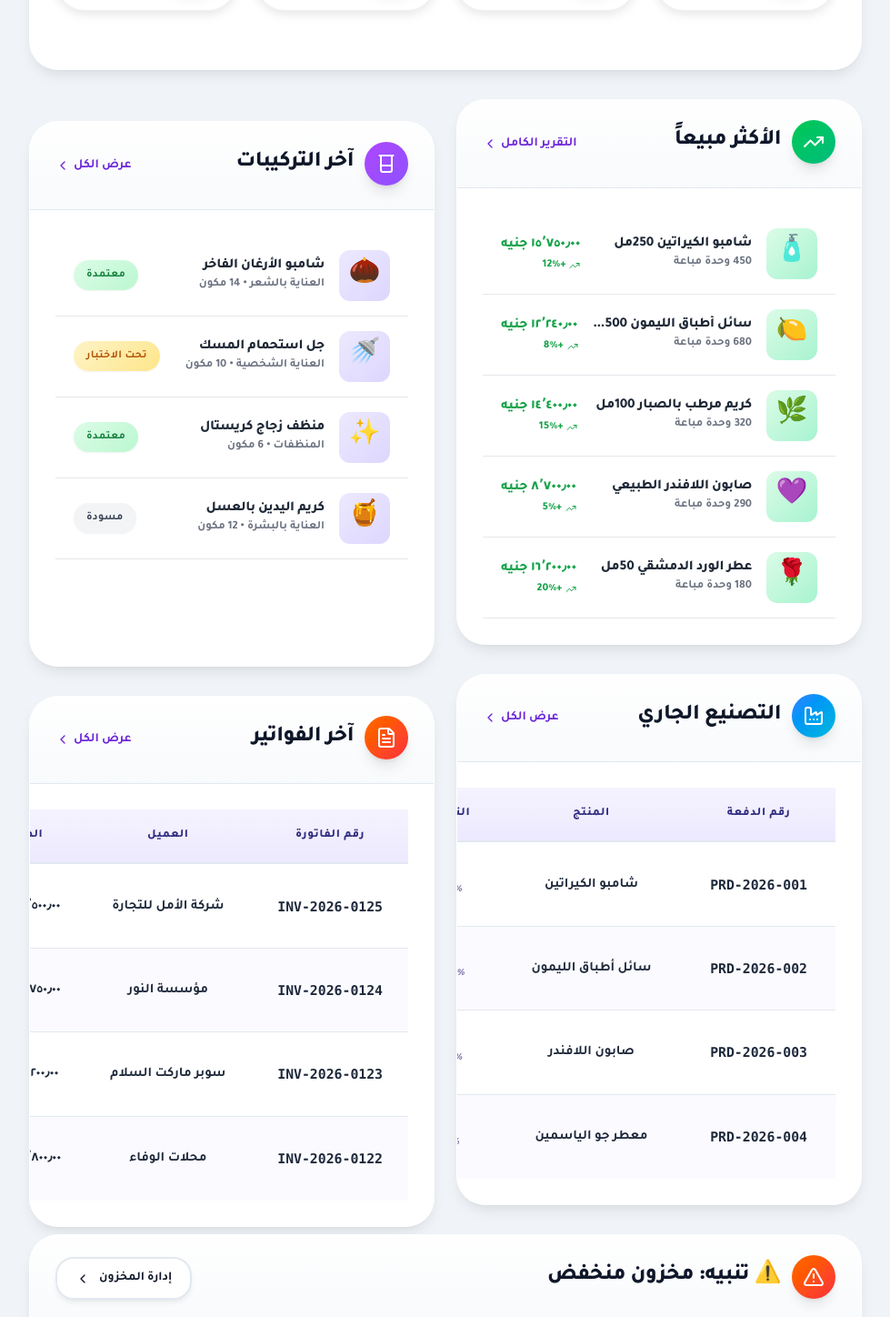
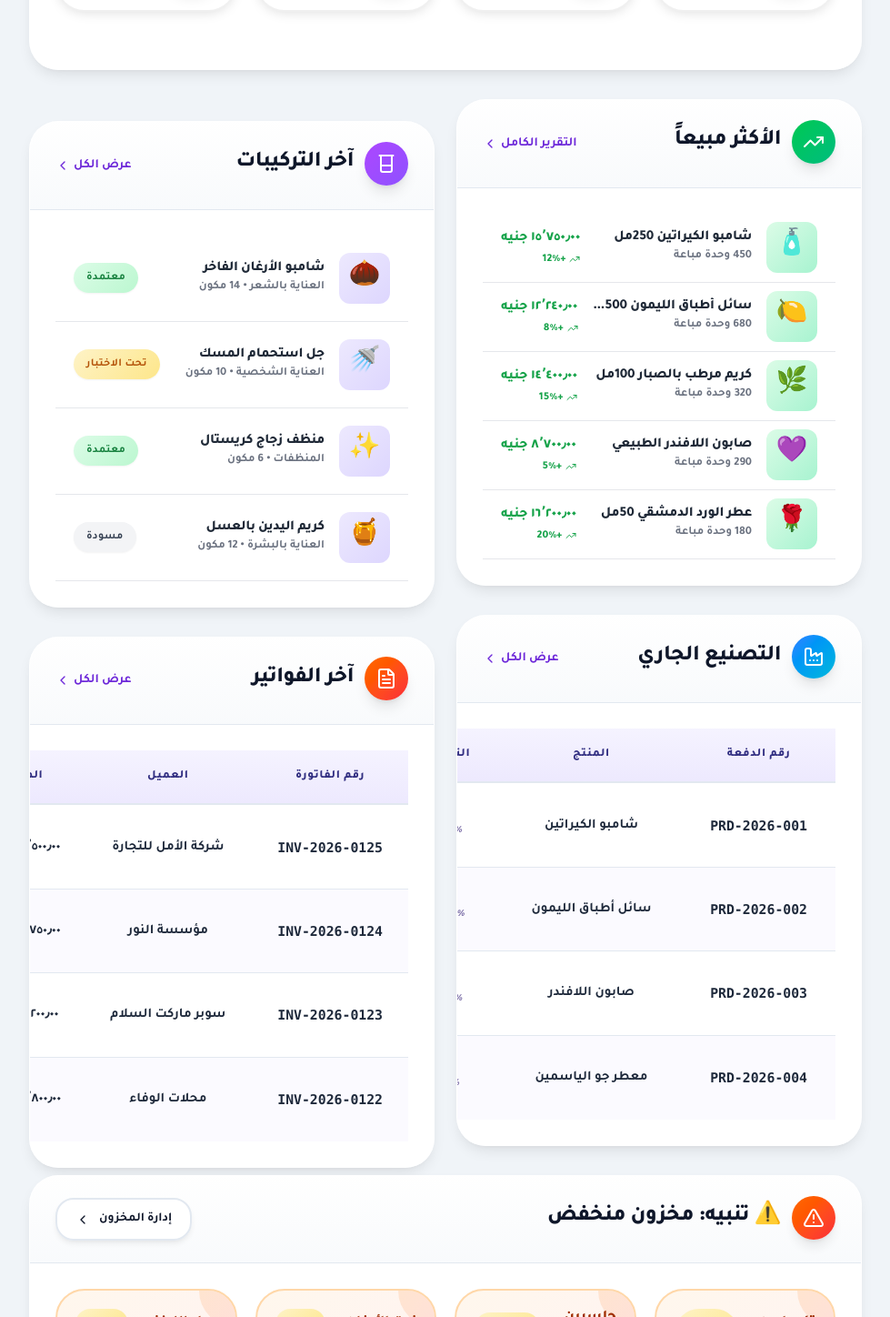
Before and after one commit to fantazia1110-design/BRAVO-new-sestym-, a Next.js app: page / in a window 1280 px wide. Shown: the part 1082-2530 px from the top of the page at 91% size, without its empty margins (0-979 px from the left). Built offline with nearby package versions, Linux system fonts and the light colour scheme.

Commit message:
fix: use inline grid styles for 2-column layout to prevent Tailwind override
Co-authored-by: arena-agent <297053741+arena-agent@users.noreply.github.com>

```diff
--- a/src/app/page.tsx
+++ b/src/app/page.tsx
@@ -306,7 +306,7 @@ export default function DashboardPage() {
       </div>
 
       {/* المنتجات الأكثر مبيعاً والتركيبات */}
-      <div className="grid grid-cols-2 gap-6">
+      <div style={{ display: "grid", gridTemplateColumns: "repeat(2, 1fr)", gap: "1.5rem" }}>
         {/* المنتجات الأكثر مبيعاً */}
         <div className="card list-card animate-slide-up" style={{ animationDelay: '0.7s', animationFillMode: 'both' }}>
           <div className="card-header flex items-center justify-between">
@@ -387,7 +387,7 @@ export default function DashboardPage() {
       </div>
 
       {/* التصنيع والفواتير */}
-      <div className="grid grid-cols-2 gap-6">
+      <div style={{ display: "grid", gridTemplateColumns: "repeat(2, 1fr)", gap: "1.5rem" }}>
         {/* آخر عمليات التصنيع */}
         <div className="card list-card animate-slide-up" style={{ animationDelay: '0.9s', animationFillMode: 'both' }}>
           <div className="card-header flex items-center justify-between">
```
